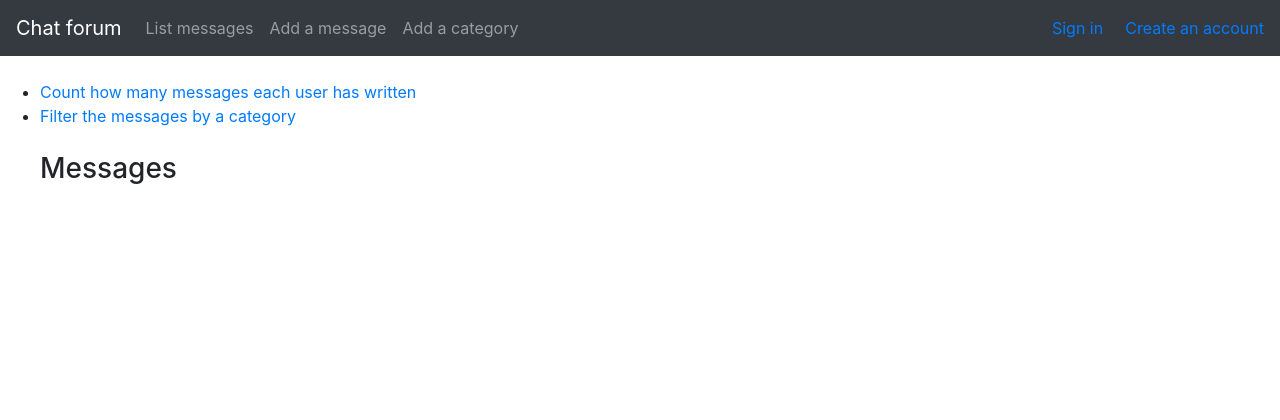
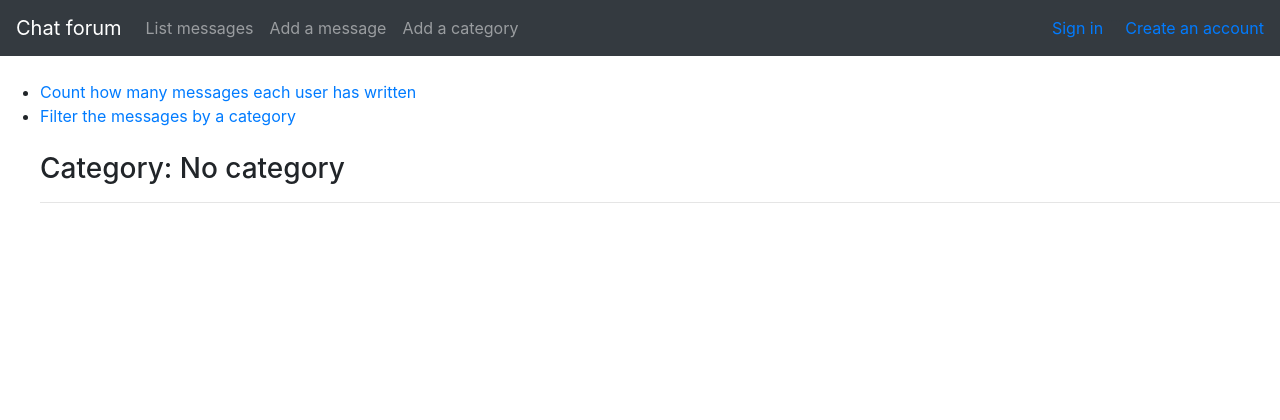
Before and after one commit to H4m5t3r/Keskustelufoorumi, a Flask app: page /messages/filter/1 in a window 1280 px wide. Shown: the top 420 px of the page. Run offline with Flask 2, Linux system fonts and the light colour scheme; data comes from the database, SQL or seed files in the repository; data that the repository does not hold is empty; some libraries are stand-ins or nearby versions.

Commit message:
The filtered message list view now tells the user what the current category filter is.

```diff
--- a/application/messages/views.py
+++ b/application/messages/views.py
@@ -13,7 +13,8 @@ from application.messages.forms import MessageForm, EditMessageForm
 
 @app.route("/messages", methods=["GET"])
 def messages_index():
-    return render_template("messages/list.html", message = Message.query.order_by(Message.id.desc()), account = User.query.all())
+    return render_template("messages/list.html", message = Message.query.order_by(Message.id.desc()),
+    account = User.query.all(), filtered = False)
 
 @app.route("/messages/view/<message_id>/<writer_id>/<category_id>", methods=["GET"])
 def messages_view_message(message_id, writer_id, category_id):
@@ -107,4 +108,5 @@ def messages_filter():
 def messages_filter_category(category_id):
     category = Category.query.filter_by(id = category_id).first()
     messages = Message.query.filter_by(category_id = category.id)
-    return render_template("/messages/list.html", message = messages.order_by(Message.id.desc()), account = User.query.all())
+    return render_template("/messages/list.html", message = messages.order_by(Message.id.desc()),
+    account = User.query.all(), filtered = True, category = category.name)
--- a/application/templates/messages/list.html
+++ b/application/templates/messages/list.html
@@ -5,7 +5,12 @@
   <li><a href="{{ url_for('messages_count') }}">Count how many messages each user has written</a></li>
   <li><a href="{{ url_for('messages_filter') }}">Filter the messages by a category</a></li>
 <br>
+{% if filtered %}
+<h3>Category: {{ category }}</h3>
+{% else %}
 <h3>Messages</h3>
+{% endif %}
+  <hr>
     {% for message in message %}
     <table>
     <tr>
@@ -24,7 +29,7 @@
       <td>{{ message.date_created }}</td>
     </tr>
   </table>
-      <hr>
+  <hr>
     {% endfor %}
 </ul>
 <br>
```
